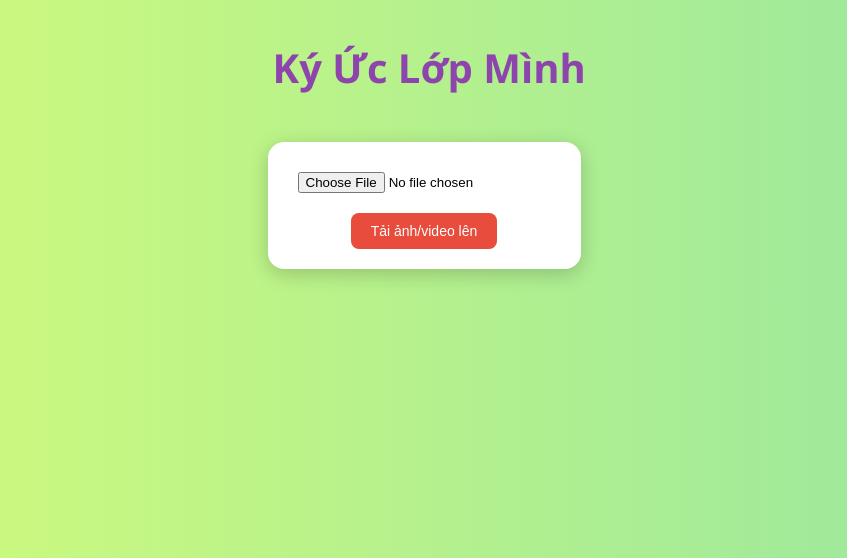
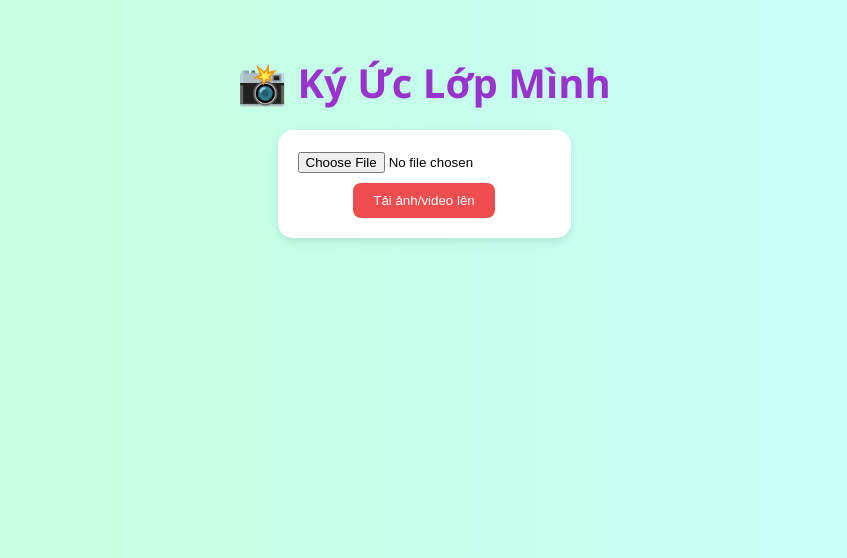
Before and after one commit to anhtiendzc/ki-uc-lop-hoan-chinh, a Flask app: page / in a window 1280 px wide. Shown: the top 558 px of the page, without its empty margins (216-1063 px from the left). Run offline with Flask 3, Linux system fonts and the light colour scheme.

Commit message:
index.html

```diff
--- a/ky-uc-lop-hoan-chinh/templates/index.html
+++ b/ky-uc-lop-hoan-chinh/templates/index.html
@@ -3,93 +3,120 @@
 <head>
     <meta charset="UTF-8">
     <title>Ký Ức Lớp Mình</title>
-    <link rel="stylesheet" href="https://cdnjs.cloudflare.com/ajax/libs/font-awesome/6.5.0/css/all.min.css">
+    <link rel="stylesheet" href="https://cdn.jsdelivr.net/npm/swiper@10/swiper-bundle.min.css" />
     <style>
         body {
             font-family: 'Segoe UI', sans-serif;
-            background: linear-gradient(to right, #d4fc79, #96e6a1);
-            margin: 0;
-            padding: 0;
+            background: linear-gradient(to right, #c2ffd8, #caffff);
             text-align: center;
+            padding: 20px;
         }
-
         h1 {
-            margin-top: 40px;
-            color: #8e44ad;
+            color: #9933cc;
             font-size: 40px;
+            margin-bottom: 20px;
         }
-
         .upload-box {
             background: white;
             padding: 20px;
-            margin: 20px auto;
+            border-radius: 15px;
             display: inline-block;
-            border-radius: 16px;
-            box-shadow: 0 5px 20px rgba(0,0,0,0.2);
+            box-shadow: 0 4px 10px rgba(0,0,0,0.1);
+            margin-bottom: 30px;
         }
-
-        .upload-box input[type="file"] {
-            padding: 10px;
-        }
-
-        .upload-box button {
-            background-color: #e74c3c;
+        button {
+            background-color: #f04e4e;
+            color: white;
             border: none;
-            color: white;
             padding: 10px 20px;
             margin-top: 10px;
-            font-size: 14px;
             border-radius: 8px;
             cursor: pointer;
         }
-
         .gallery {
-            margin: 30px auto;
-            max-width: 1000px;
-            display: flex;
-            flex-wrap: wrap;
-            justify-content: center;
+            display: grid;
+            grid-template-columns: repeat(auto-fill, minmax(180px, 1fr));
             gap: 15px;
+            margin-top: 30px;
         }
-
         .gallery img {
-            width: 240px;
-            height: 160px;
-            object-fit: cover;
+            width: 100%;
             border-radius: 10px;
-            box-shadow: 0 4px 10px rgba(0,0,0,0.2);
+            box-shadow: 0 2px 8px rgba(0,0,0,0.1);
             transition: transform 0.3s;
         }
-
         .gallery img:hover {
             transform: scale(1.05);
         }
-
         .highlight {
-            border: 4px solid #f1c40f;
+            border: 3px solid gold;
+        }
+        .swiper {
+            width: 90%;
+            max-width: 800px;
+            margin: auto;
+            border-radius: 12px;
+            overflow: hidden;
+            margin-top: 40px;
+            box-shadow: 0 4px 12px rgba(0,0,0,0.2);
+        }
+        .swiper-slide img {
+            width: 100%;
+            height: auto;
         }
     </style>
 </head>
 <body>
-
-    <h1><i class="fa-solid fa-folder-heart"></i> Ký Ức Lớp Mình</h1>
-
+    <h1>📸 Ký Ức Lớp Mình</h1>
     <div class="upload-box">
         <form method="POST" enctype="multipart/form-data">
-            <input type="file" name="file" required>
+            <input type="file" name="file">
             <br>
             <button type="submit">Tải ảnh/video lên</button>
         </form>
     </div>
 
     {% if files %}
+    <!-- Slider -->
+    <div class="swiper">
+        <div class="swiper-wrapper">
+            {% for file in files %}
+            <div class="swiper-slide">
+                <img src="{{ url_for('static', filename='uploads/' ~ file) }}" alt="Slide">
+            </div>
+            {% endfor %}
+        </div>
+        <!-- Add Pagination -->
+        <div class="swiper-pagination"></div>
+        <!-- Add Navigation -->
+        <div class="swiper-button-next"></div>
+        <div class="swiper-button-prev"></div>
+    </div>
+    {% endif %}
+
     <div class="gallery">
         {% for file in files %}
             <img src="{{ url_for('static', filename='uploads/' ~ file) }}"
                  class="{% if file == uploaded_file %}highlight{% endif %}">
         {% endfor %}
     </div>
-    {% endif %}
 
+    <script src="https://cdn.jsdelivr.net/npm/swiper@10/swiper-bundle.min.js"></script>
+    <script>
+        const swiper = new Swiper('.swiper', {
+            loop: true,
+            pagination: {
+                el: '.swiper-pagination',
+            },
+            navigation: {
+                nextEl: '.swiper-button-next',
+                prevEl: '.swiper-button-prev',
+            },
+            autoplay: {
+                delay: 3000,
+                disableOnInteraction: false,
+            },
+        });
+    </script>
 </body>
 </html>
```
